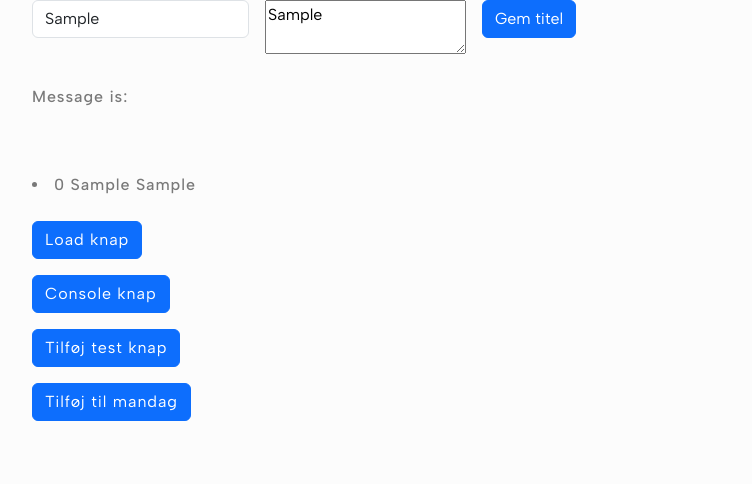
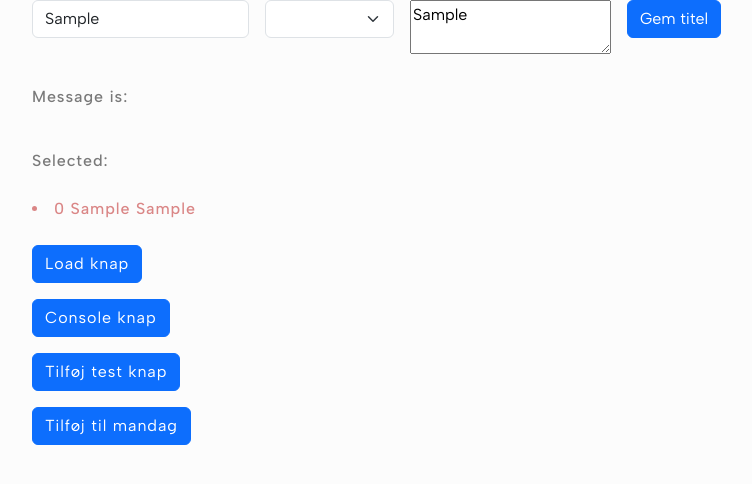
Before and after one commit to S-Demant/loopPlanner, a Vue app: page /add in a window 1280 px wide. Both pictures are taken after typing "Sample", "Sample" into the empty fields and a click on the button "Gem titel". Shown: the top 484 px of the page, without its empty margins (50-802 px from the left). Built offline with nearby package versions, Linux system fonts and the light colour scheme.

Commit message:
Color created

```diff
--- a/src/views/Add.vue
+++ b/src/views/Add.vue
@@ -1,5 +1,5 @@
 <script setup>
-import {ref, toRef} from 'vue';
+import {ref} from 'vue';
 
 const message = ref('');
 
@@ -31,16 +31,20 @@ function save() {
 let mondayArray = ref([]);
 let addTitle;
 let addNote;
+let addColor;
 
-function addNewObjectToMonday (newTitle, newNote) {
+function addNewObjectToMonday (newTitle, newNote, newColor) {
     mondayArray.value.push( // Med push kan man tilføje til array
         {
             id: mondayArray.value.length,
             title: newTitle,
-            note: newNote
+            note: newNote,
+            color: newColor
         },
     )
 }
+
+const colorRed = '#DA8686';
 
 function saveMonday() {
     localStorage.setItem('mondayData', JSON.stringify(mondayArray.value));
@@ -64,19 +68,28 @@ function consoleView() {
                 <input type="text" class="form-control" id="titleToSave" value="" v-model="addTitle">
             </div>
             <div class="col-auto">
+                <select class="form-select" aria-label="Default select example" v-model="addColor">
+                    <option selected>Vælg farve</option>
+                    <option value="Rød">Rød</option>
+                    <option value="Grøn">Grøn</option>
+                    <option value="Blå">Blå</option>
+                </select>
+            </div>
+            <div class="col-auto">
                 <textarea v-model="addNote" placeholder=""></textarea>
             </div>
             <div class="col-auto">
-                <button type="submit" class="btn btn-primary mb-3" @click = "addNewObjectToMonday(newTitle = addTitle, newNote = addNote); saveMonday()">Gem titel</button>
+                <button type="submit" class="btn btn-primary mb-3" @click = "addNewObjectToMonday(newTitle = addTitle, newNote = addNote, newColor = addColor); saveMonday()">Gem titel</button>
             </div>
         </form>
         <br>
         <p>Message is: {{ message }}</p>
         <br>
+        <div>Selected: {{ addColor }}</div>
 
         <br>
-        <li v-for="(plan) in mondayArray">
-            {{ plan.id }} {{ plan.title }} {{ plan.note }}
+        <li v-for="(plan) in mondayArray" v-if="!awesome" :style="{ color: colorRed }">
+            {{ plan.id }} {{ plan.title }} {{ plan.note }} {{ plan.color }}
         </li>
 
         <br>
```
